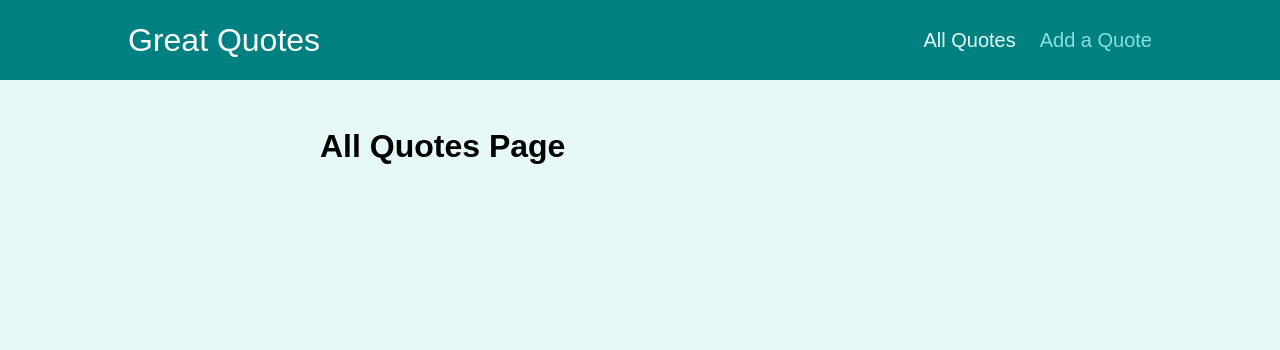
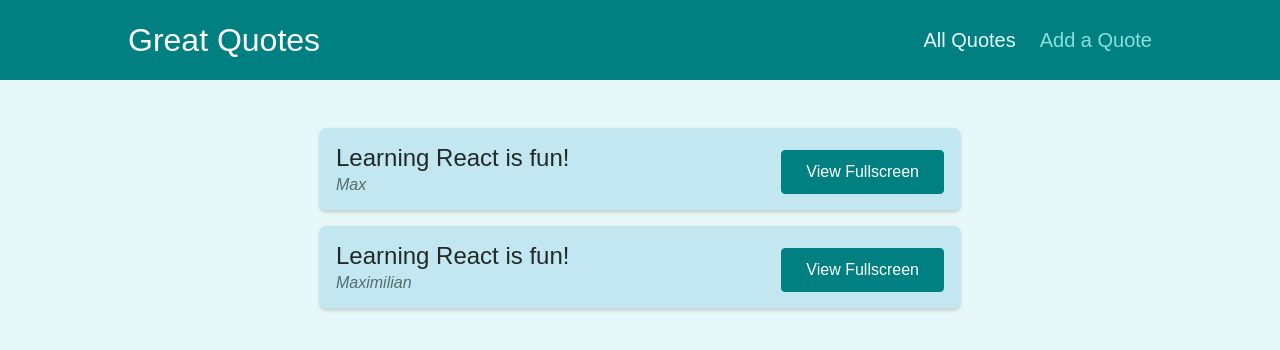
Before and after one commit to ophiryael/react-router-v5-to-v6, a React (Create React App) app in the folder phase-2/: page /quotes in a window 1280 px wide. Shown: the top 350 px of the page. Built offline with nearby package versions, Linux system fonts and the light colour scheme.

Commit message:
Show dummy quotes and new quote form

```diff
--- a/phase-2/src/components/quotes/QuoteForm.js
+++ b/phase-2/src/components/quotes/QuoteForm.js
@@ -1,7 +1,7 @@
 import { useRef } from 'react';
 
-import Card from '../ui/Card';
-import LoadingSpinner from '../ui/LoadingSpinner';
+import Card from '../UI/Card';
+import LoadingSpinner from '../UI/LoadingSpinner';
 import classes from './QuoteForm.module.css';
 
 const QuoteForm = (props) => {
--- a/phase-2/src/pages/AllQuotes.js
+++ b/phase-2/src/pages/AllQuotes.js
@@ -1,5 +1,12 @@
+import QuoteList from "../components/quotes/QuoteList";
+
+const DUMMY_QUOTES = [
+  { id: "q1", author: "Max", text: "Learning React is fun!" },
+  { id: "q2", author: "Maximilian", text: "Learning React is fun!" },
+];
+
 const AllQuotes = () => {
-  return <h1>All Quotes Page</h1>;
+  return <QuoteList quotes={DUMMY_QUOTES} />;
 };
 
 export default AllQuotes;
--- a/phase-2/src/pages/NewQuote.js
+++ b/phase-2/src/pages/NewQuote.js
@@ -1,5 +1,10 @@
+import QuoteForm from "../components/quotes/QuoteForm";
+
 const NewQuote = () => {
-  return <h1>New Quote Page</h1>;
+  const addQuoteHandler = (quoteData) => {
+    console.log(quoteData);
+  };
+  return <QuoteForm onAddQuote={addQuoteHandler} />;
 };
 
 export default NewQuote;
```
